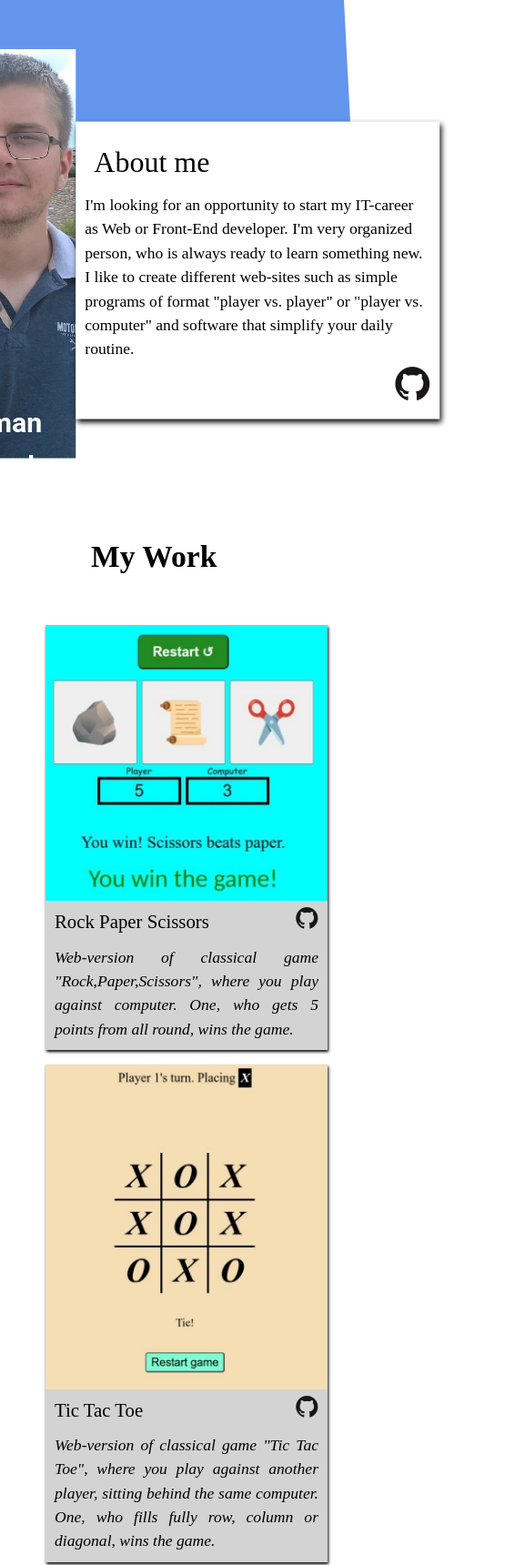
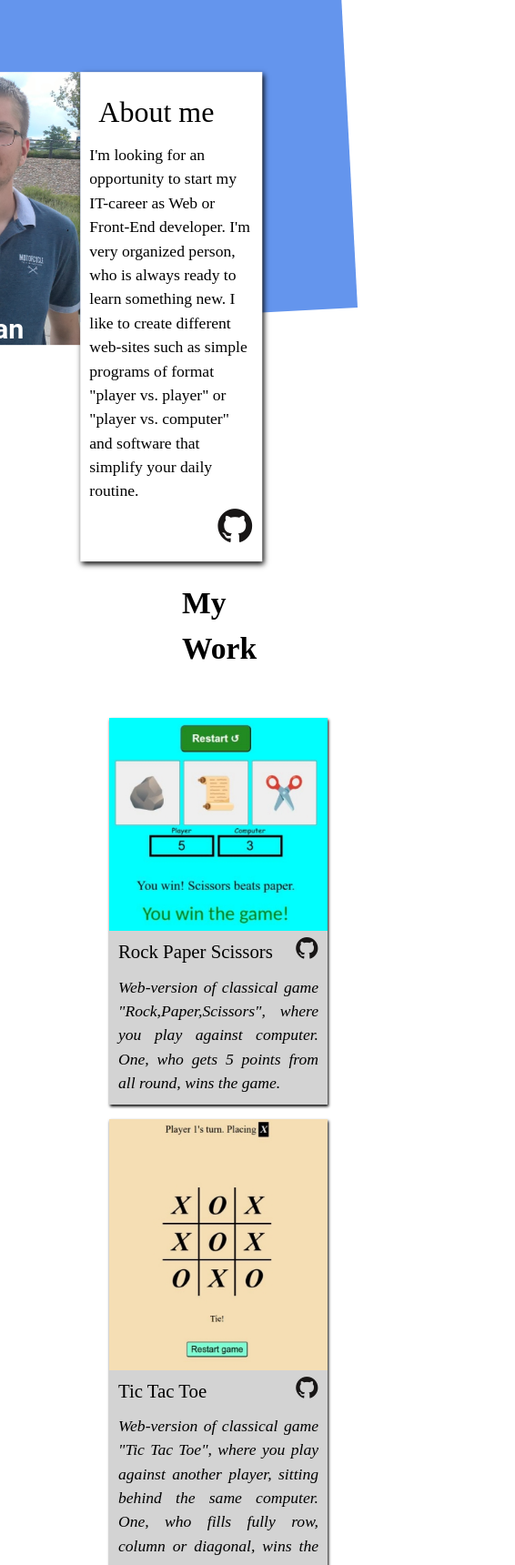
Before and after one commit to PanibratovR3/Homepage, a plain HTML site: page index.html in a window 390 px wide. Shown: the top 1720 px of the page at 91% size, 566 px wide, since content can reach past the window. Drawn offline with nearby package versions, Linux system fonts and the light colour scheme.

Commit message:
Adjusted style for mobile screen (header and projects).

```diff
--- a/style.css
+++ b/style.css
@@ -201,3 +201,33 @@ a {
 .footer-icons i {
     font-size: 3rem;
 }
+
+@media (max-width: 750px) {
+    .header-image-placeholder {
+        max-width: 300px;
+        max-height: 300px;
+        margin-left: 10px;
+    }
+    .header-info {
+        display: block;
+        max-width: 200px;
+        margin: 0;
+        margin-right: 250px;
+        height: auto;
+        display: inline-block;
+    }
+
+    .projects-header {
+        padding-left: 150px;
+    }
+
+    /* .projects-container {
+        display: flex;
+        flex-direction: column;
+    } */
+
+    .project-item {
+        max-width: 320px;
+        margin-left: 70px;
+    }
+}
```
